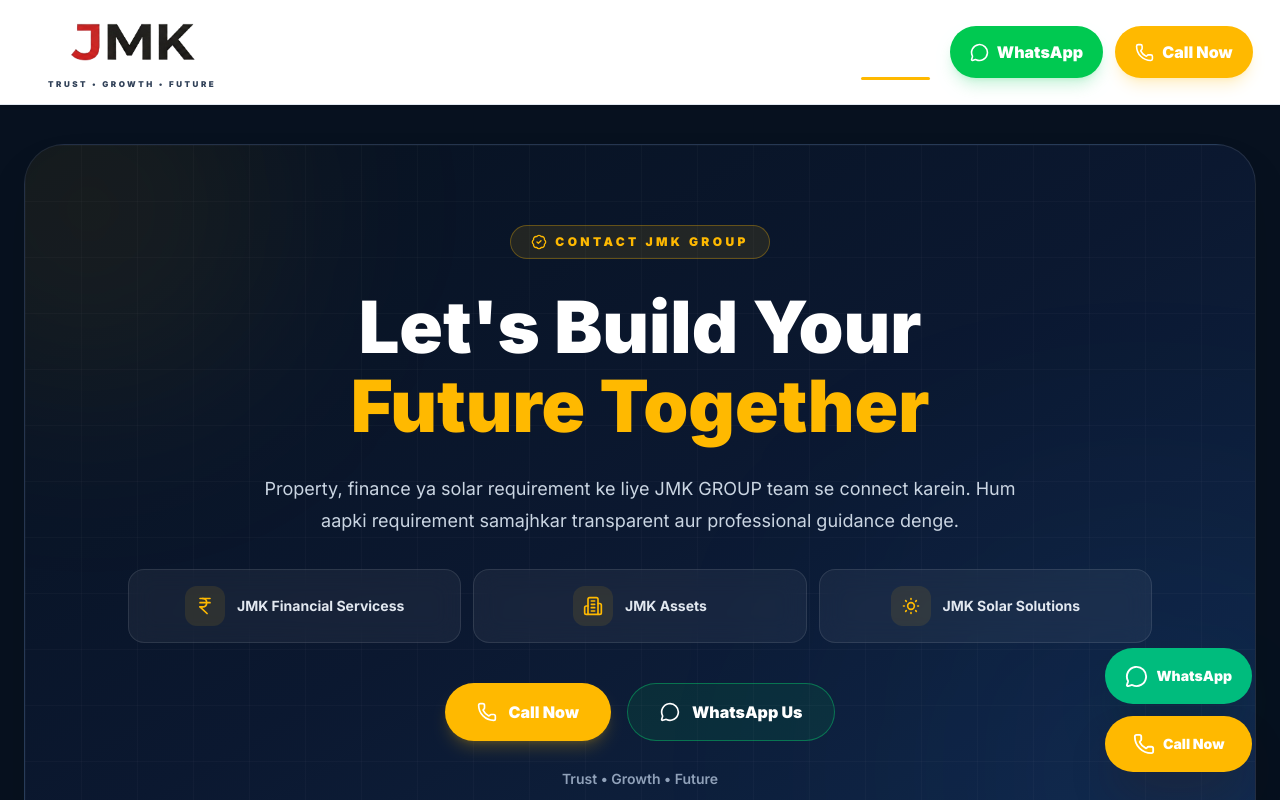
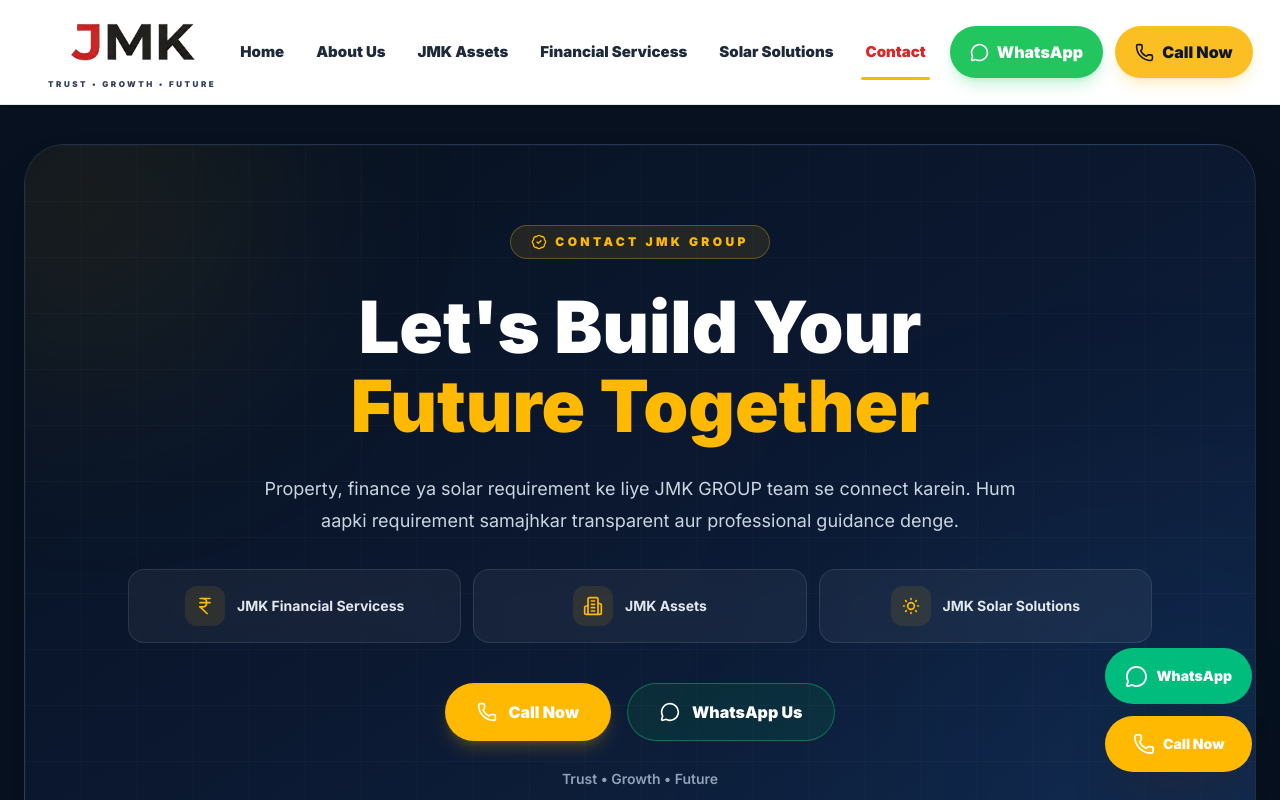
Before and after one commit to sureshvsh12-sys/JMK-WEBSITE, a React (Vite) app: page /contact in a window 1280 px wide. Shown: the top 800 px of the page. Built offline with nearby package versions, Linux system fonts and the light colour scheme; the HTML template or start-up script is replaced by a standard one.

Commit message:
Fix navbar menu visibility on all browsers

```diff
--- a/src/components/layout/Navbar.jsx
+++ b/src/components/layout/Navbar.jsx
@@ -7,20 +7,32 @@
 } from "lucide-react";
 import { Link, NavLink } from "react-router-dom";
 import HeaderLogo from "../brand/HeaderLogo";
-import { JMK_LINKS } from "../../config/contact";
+import {
+  JMK_CONTACT,
+  JMK_LINKS,
+} from "../../config/contact";
 
 const navigationItems = [
   { label: "Home", path: "/" },
   { label: "About Us", path: "/about" },
   { label: "JMK Assets", path: "/assets" },
-  { label: "Financial Servicess", path: "/financial" },
-  { label: "Solar Solutions", path: "/solar" },
+  {
+    label: "Financial Servicess",
+    path: "/financial",
+  },
+  {
+    label: "Solar Solutions",
+    path: "/solar",
+  },
   { label: "Contact", path: "/contact" },
 ];
 
 export default function Navbar() {
-  const [mobileMenuOpen, setMobileMenuOpen] = useState(false);
-  const [isScrolled, setIsScrolled] = useState(false);
+  const [mobileMenuOpen, setMobileMenuOpen] =
+    useState(false);
+
+  const [isScrolled, setIsScrolled] =
+    useState(false);
 
   useEffect(() => {
     const handleScroll = () => {
@@ -29,17 +41,25 @@
 
     handleScroll();
 
-    window.addEventListener("scroll", handleScroll, {
-      passive: true,
-    });
+    window.addEventListener(
+      "scroll",
+      handleScroll,
+      {
+        passive: true,
+      },
+    );
 
     return () => {
-      window.removeEventListener("scroll", handleScroll);
+      window.removeEventListener(
+        "scroll",
+        handleScroll,
+      );
     };
   }, []);
 
   useEffect(() => {
-    document.body.style.overflow = mobileMenuOpen ? "hidden" : "";
+    document.body.style.overflow =
+      mobileMenuOpen ? "hidden" : "";
 
     return () => {
       document.body.style.overflow = "";
@@ -57,6 +77,9 @@
           ? "shadow-xl shadow-slate-950/10"
           : "shadow-sm"
       }`}
+      style={{
+        backgroundColor: "#ffffff",
+      }}
     >
       <nav
         className="mx-auto flex h-[104px] max-w-[1500px] items-center justify-between gap-5 px-5 lg:px-8 xl:px-12"
@@ -76,17 +99,27 @@
             <NavLink
               key={item.path}
               to={item.path}
-              className={({ isActive }) =>
-                `relative inline-flex h-[104px] items-center whitespace-nowrap px-1 text-[15px] font-black transition-colors duration-300 ${
-                  isActive
-                    ? "text-red-600"
-                    : "text-slate-800 hover:text-red-600"
-                }`
-              }
+              style={({ isActive }) => ({
+                color: isActive
+                  ? "#dc2626"
+                  : "#1e293b",
+                fontWeight: 900,
+                opacity: 1,
+                visibility: "visible",
+              })}
+              className="relative inline-flex h-[104px] items-center whitespace-nowrap px-1 text-[15px] transition-colors duration-300 hover:!text-red-600"
             >
               {({ isActive }) => (
                 <>
-                  {item.label}
+                  <span
+                    style={{
+                      color: isActive
+                        ? "#dc2626"
+                        : "#1e293b",
+                    }}
+                  >
+                    {item.label}
+                  </span>
 
                   <span
                     className={`absolute inset-x-0 bottom-[24px] h-[3px] rounded-full bg-amber-400 transition-all duration-300 ${
@@ -107,6 +140,10 @@
             target="_blank"
             rel="noreferrer"
             className="inline-flex items-center gap-2 rounded-full bg-green-500 px-5 py-3.5 font-black text-white shadow-lg shadow-green-500/20 transition duration-300 hover:-translate-y-0.5 hover:bg-green-600"
+            style={{
+              backgroundColor: "#22c55e",
+              color: "#ffffff",
+            }}
           >
             <MessageCircle size={19} />
             WhatsApp
@@ -115,6 +152,10 @@
           <a
             href={JMK_LINKS.phone}
             className="inline-flex items-center gap-2 rounded-full bg-amber-400 px-5 py-3.5 font-black text-slate-950 shadow-lg shadow-amber-400/20 transition duration-300 hover:-translate-y-0.5 hover:bg-amber-300"
+            style={{
+              backgroundColor: "#fbbf24",
+              color: "#0f172a",
+            }}
           >
             <Phone size={19} />
             Call Now
@@ -124,7 +165,9 @@
         <button
           type="button"
           onClick={() =>
-            setMobileMenuOpen((current) => !current)
+            setMobileMenuOpen(
+              (current) => !current,
+            )
           }
           className="grid h-12 w-12 shrink-0 place-items-center rounded-xl border border-slate-200 bg-white text-slate-950 transition hover:border-amber-400 hover:bg-amber-50 xl:hidden"
           aria-label={
@@ -147,6 +190,9 @@
         <div
           id="mobile-navigation"
           className="fixed inset-x-0 bottom-0 top-[104px] overflow-y-auto border-t border-slate-200 bg-white px-5 pb-8 pt-5 shadow-2xl xl:hidden"
+          style={{
+            backgroundColor: "#ffffff",
+          }}
         >
           <div className="mx-auto grid max-w-3xl gap-3">
             {navigationItems.map((item) => (
@@ -154,13 +200,18 @@
                 key={`mobile-${item.path}`}
                 to={item.path}
                 onClick={closeMobileMenu}
-                className={({ isActive }) =>
-                  `rounded-2xl px-5 py-4 font-black transition ${
-                    isActive
-                      ? "bg-red-600 text-white"
-                      : "border border-slate-200 text-slate-800 hover:border-amber-400 hover:bg-amber-50 hover:text-red-600"
-                  }`
-                }
+                style={({ isActive }) => ({
+                  backgroundColor: isActive
+                    ? "#dc2626"
+                    : "#ffffff",
+                  color: isActive
+                    ? "#ffffff"
+                    : "#1e293b",
+                  borderColor: isActive
+                    ? "#dc2626"
+                    : "#e2e8f0",
+                })}
+                className="rounded-2xl border px-5 py-4 font-black transition hover:border-amber-400"
               >
                 {item.label}
               </NavLink>
@@ -172,7 +223,11 @@
                 target="_blank"
                 rel="noreferrer"
                 onClick={closeMobileMenu}
-                className="inline-flex items-center justify-center gap-2 rounded-2xl bg-green-500 px-5 py-4 font-black text-white transition hover:bg-green-600"
+                className="inline-flex items-center justify-center gap-2 rounded-2xl px-5 py-4 font-black text-white"
+                style={{
+                  backgroundColor: "#22c55e",
+                  color: "#ffffff",
+                }}
               >
                 <MessageCircle size={20} />
                 WhatsApp
@@ -181,11 +236,30 @@
               <a
                 href={JMK_LINKS.phone}
                 onClick={closeMobileMenu}
-                className="inline-flex items-center justify-center gap-2 rounded-2xl bg-amber-400 px-5 py-4 font-black text-slate-950 transition hover:bg-amber-300"
+                className="inline-flex items-center justify-center gap-2 rounded-2xl px-5 py-4 font-black"
+                style={{
+                  backgroundColor: "#fbbf24",
+                  color: "#0f172a",
+                }}
               >
                 <Phone size={20} />
                 Call Now
               </a>
+            </div>
+
+            <div
+              className="mt-4 rounded-2xl border border-slate-200 p-4 text-center"
+              style={{
+                color: "#475569",
+              }}
+            >
+              <p className="text-sm font-bold">
+                {JMK_CONTACT.phoneDisplay}
+              </p>
+
+              <p className="mt-1 text-xs">
+                Finance • Assets • Solar
+              </p>
             </div>
           </div>
         </div>
```
